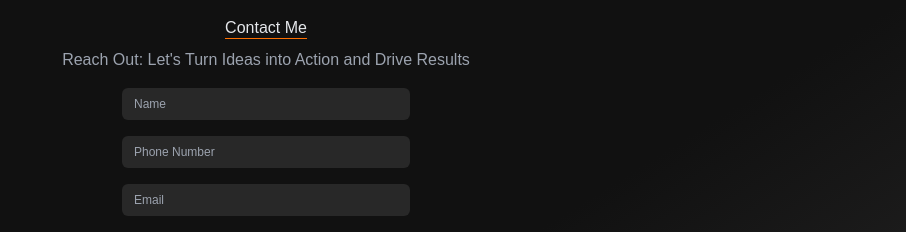
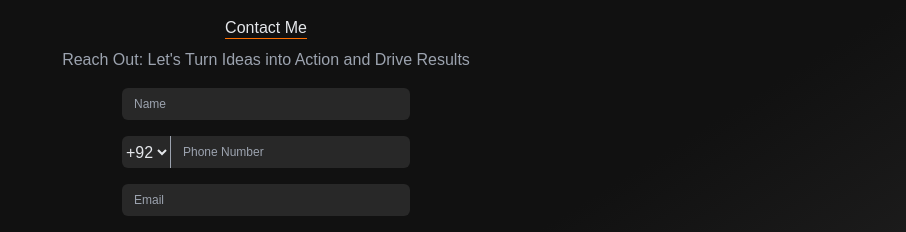
Before and after one commit to Shahzain-Bangash/Personal-Portfolio, a Next.js app: page /contact in a window 1280 px wide. Shown: the top 232 px of the page, without its empty margins (374-1280 px from the left). Built offline with nearby package versions, Linux system fonts and the light colour scheme.

Commit message:
Add country code

```diff
--- a/src/app/(pages)/contact/page.tsx
+++ b/src/app/(pages)/contact/page.tsx
@@ -7,9 +7,16 @@ const contact = () => {
         <h1 className='text-gray-200 text-center mx-auto mb-2'><span className='border-b border-[#FD6F00] pb-[2px]'>Contact Me</span></h1>
         <p className='text-gray-400 '>Reach Out: Let's Turn Ideas into Action and Drive Results</p>
         <form action="" className='text-gray-200 my-4'>
-        <input type="text" name="" id="" placeholder='Name' className='bg-[#282828] text-xs h-8 pl-3 rounded-[6px] mb-4 w-72 focus:outline-none focus:outline-gray-400' required/> <br />
-        <input type="number" name="" id="" placeholder="Phone Number" className='bg-[#282828] text-xs h-8 pl-3 rounded-[6px] mb-4 w-72 focus:outline-none focus:outline-gray-400' required /> <br />
-        <input type="email" name="" id="" placeholder="Email" className='bg-[#282828] text-xs h-8 pl-3 rounded-[6px] mb-4 w-72 focus:outline-none focus:outline-gray-400' required/> <br />
+        <input type="text" name="" id="" placeholder='Name' className='bg-[#282828] text-xs h-8 pl-3 rounded-[6px] mb-4 w-72 focus:outline-none focus:none' required/> <br />
+        <div className='flex justify-center'>
+        <select id="country-code" name="country-code" className="h-8 bg-[#282828] rounded-l-md focus:outline-none cursor-pointer">
+        <option value="+92" >+92 </option>
+        <option value="+1">+1 </option>
+        < option value="+44">+44</option>
+        </select>
+        <input type="number" name="" id="" placeholder="Phone Number" className='bg-[#282828] border-l border-gray-400 text-xs h-8 pl-3 mb-4 w-60 rounded-r-[6px] focus:outline-none' required /> <br />
+        </div>
+        <input type="email" name="" id="" placeholder="Email" className='bg-[#282828] text-xs h-8 pl-3 rounded-[6px] mb-4 w-72 focus:outline-none' required/> <br />
         <select name="" id="" className='bg-[#282828] text-xs h-8 pl-3 rounded-[6px] mb-4 w-72' >
             <option value="" className='tracking-[12px]'>Service Of Interest</option>
             <option value="">Frontend Development</option>
@@ -18,7 +25,7 @@ const contact = () => {
             <option value="">Responsive Web Design</option>
             <option value="">Next.js Development</option>
         </select> <br />
-        <textarea name="" id="" className='bg-[#282828] text-xs text-gray-400 pt-2 h-36 pl-3 rounded-[6px] mb-4 w-72 focus:outline-none focus:outline-gray-400 resize-none'>Project Details...</textarea>
+        <textarea name="" id="" className='bg-[#282828] text-xs text-gray-400 pt-2 h-36 pl-3 rounded-[6px] mb-4 w-72 focus:outline-none resize-none'>Project Details...</textarea>
         </form>
         </div>
     </div>
```
